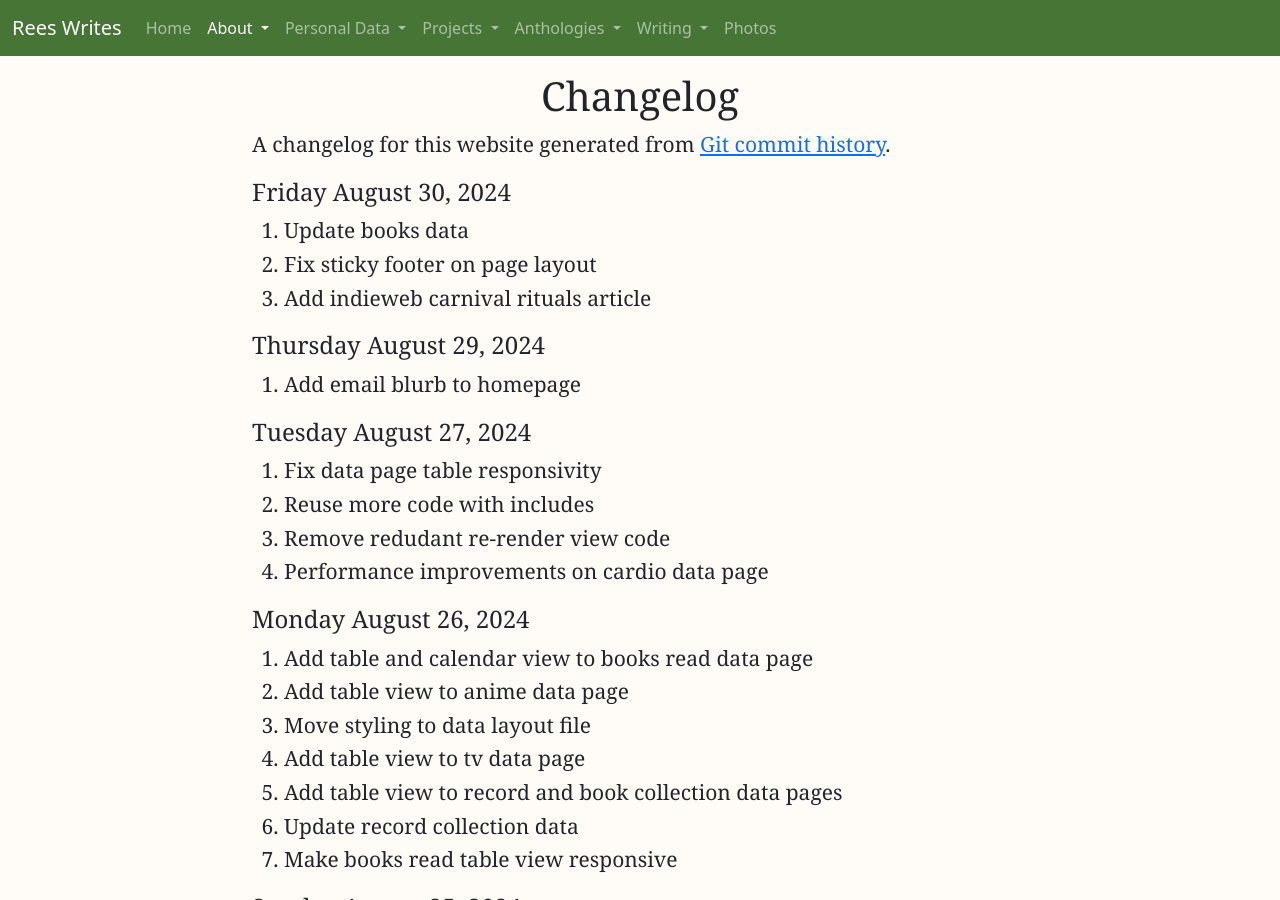
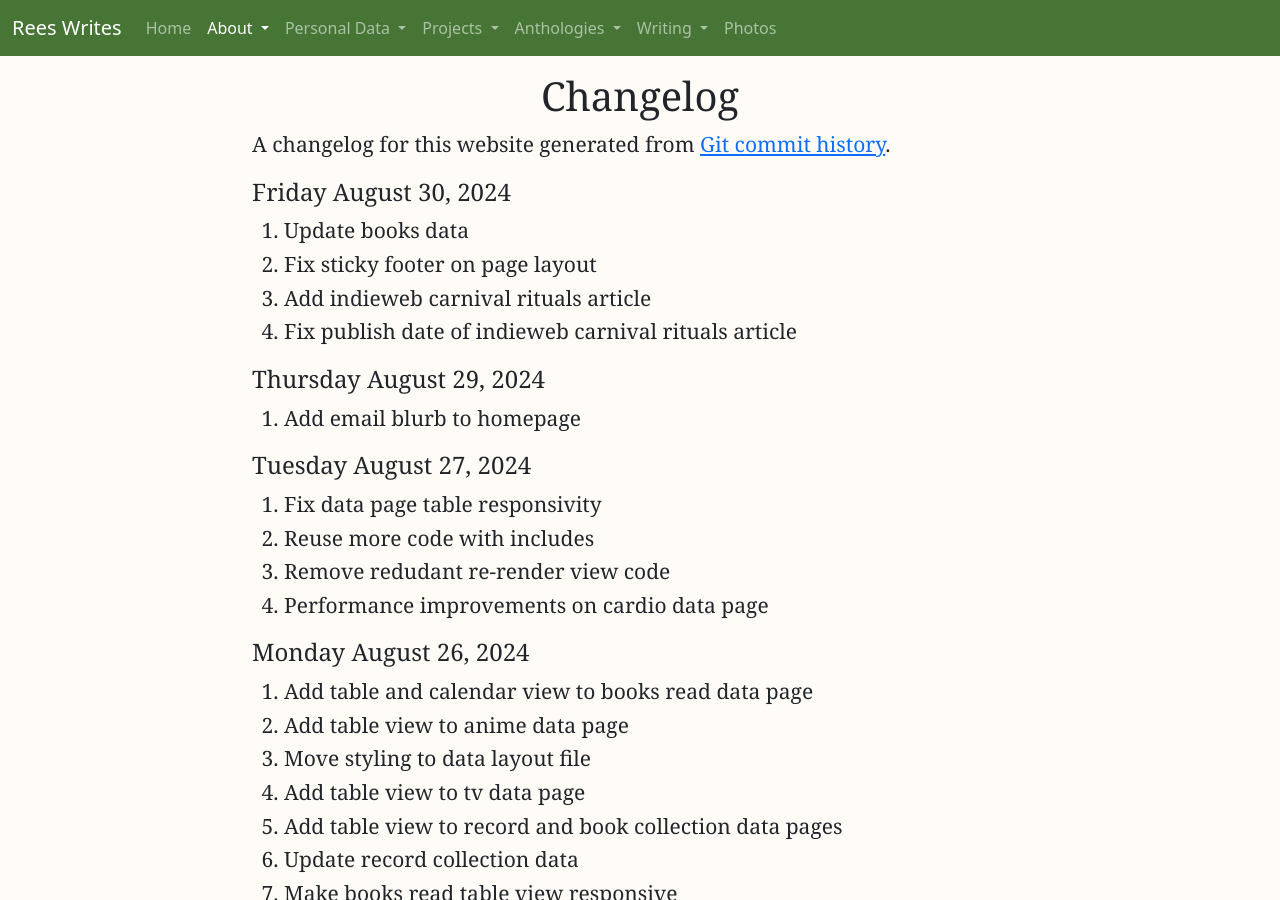
Before and after one commit to reeshuffled/reeshuffled.github.io, a Jekyll site: the page built from changelog.html, in a window 1280 px wide and 900 px high. Built offline with Jekyll 4.4.1, drawn with Linux system fonts in a browser that asks for light colours; cached includes are drawn as plain includes.

Commit message:
fix publish date of indieweb carnival rituals article

```diff
--- a/_data/changelog.json
+++ b/_data/changelog.json
@@ -1115,7 +1115,8 @@
             "entries": [
                 "update books data",
                 "fix sticky footer on page layout",
-                "add indieweb carnival rituals article"
+                "add indieweb carnival rituals article",
+                "fix publish date of indieweb carnival rituals article"
             ]
         }
     ]
```
Also changed, not shown: _posts/2024-08-30-IndieWeb-Carnival-Rituals.md (renamed from _posts/2024-08-25-IndieWeb-Carnival-Rituals.md, +1 -0 lines).
